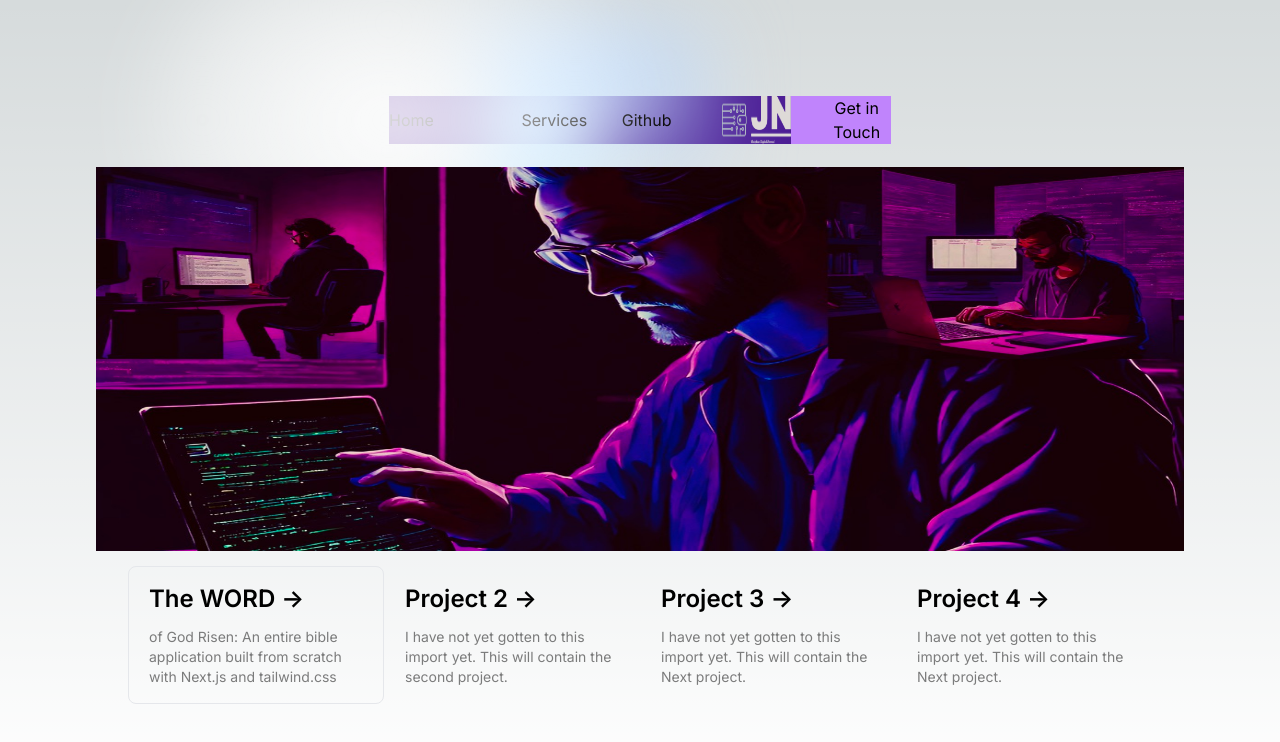
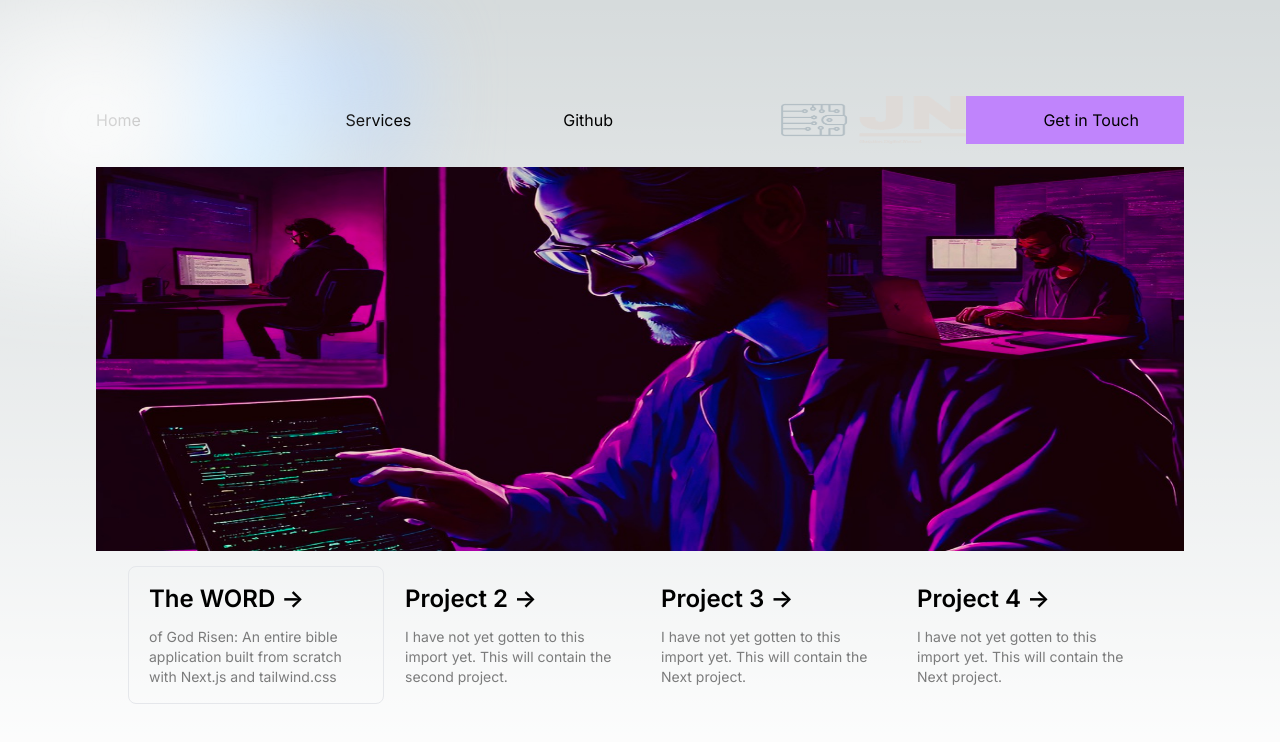
Before and after one commit to jnutt367/jason-nutt-digital-nomad, a Next.js app: page / in a window 1280 px wide. Shown: the top 742 px of the page. Built offline with nearby package versions, Linux system fonts and the light colour scheme.

Commit message:
commit for new layout

```diff
--- a/src/app/page.js
+++ b/src/app/page.js
@@ -4,7 +4,7 @@
   return (
     <main className="flex min-h-screen bg-red flex-col items-center justify-between p-24">
 
-  <ul className="flex bg-violet-900 relative flex place-items-center before:absolute before:h-[300px] before:w-[480px] before:-translate-x-1/2 before:rounded-full before:bg-gradient-radial before:from-white before:to-transparent before:blur-2xl before:content-[''] after:absolute after:-z-20 after:h-[180px] after:w-[240px] after:translate-x-1/3 after:bg-gradient-conic after:from-sky-200 after:via-blue-200 after:blur-2xl after:content-[''] before:dark:bg-gradient-to-br before:dark:from-transparent before:dark:to-blue-700 before:dark:opacity-10 after:dark:from-sky-900 after:dark:via-[#0141ff] after:dark:opacity-40 before:lg:h-[360px] z-[-1]">
+  <ul className="w-full bg-transparent relative flex  space-between place-items-center before:absolute before:h-[300px] before:w-[480px] before:-translate-x-1/2 before:rounded-full before:bg-gradient-radial before:from-white before:to-transparent before:blur-2xl before:content-[''] after:absolute after:-z-20 after:h-[180px] after:w-[240px] after:translate-x-1/3 after:bg-gradient-conic after:from-sky-200 after:via-blue-200 after:blur-2xl after:content-[''] before:dark:bg-gradient-to-br before:dark:from-transparent before:dark:to-blue-700 before:dark:opacity-10 after:dark:from-sky-900 after:dark:via-[#0141ff] after:dark:opacity-40 before:lg:h-[360px] z-[-1]">
 
 
         <li className="w-1/5 bg-transparent">
```
